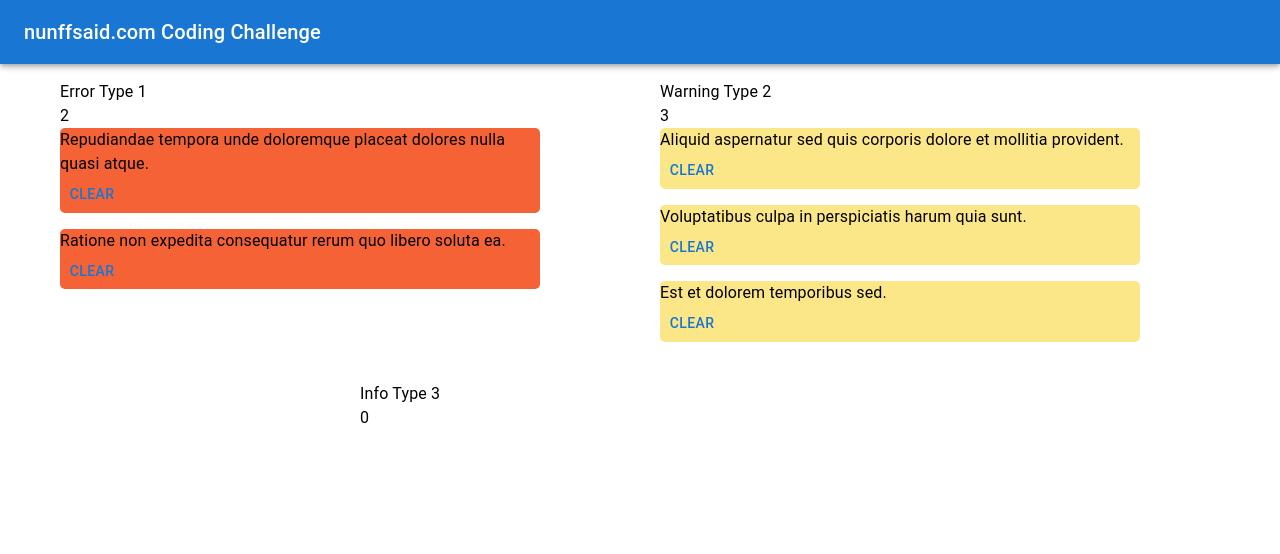
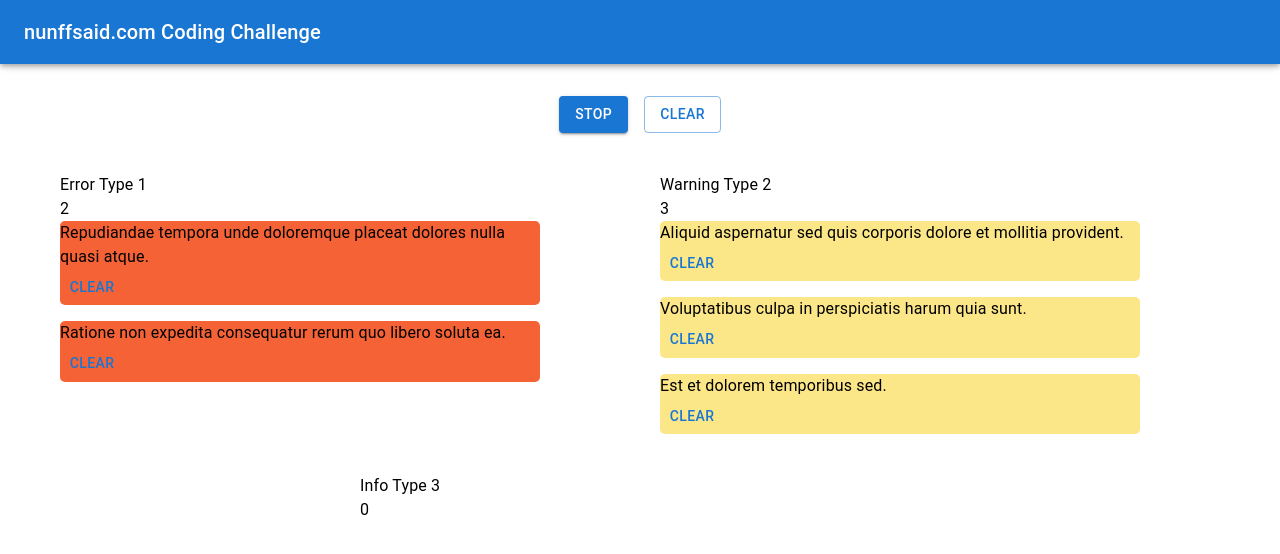
Before and after one commit to f1lander/nuffsaid-challenge, a React (Create React App) app: page / in a window 1280 px wide. Shown: the top 554 px of the page. Built offline with nearby package versions, Linux system fonts and the light colour scheme.

Commit message:
adds stop and clear all message

```diff
--- a/src/Api.ts
+++ b/src/Api.ts
@@ -1,12 +1,8 @@
 import random from 'lodash/random';
 import faker from 'faker';
 import { Observable } from 'rxjs';
-import { Priority } from './types';
+import { Message, Priority } from './types';
 
-export interface Message {
-  message: string;
-  priority: Priority;
-}
 
 const observable = new Observable<Message>(subscriber => {
   const generate = () => {
--- a/src/App.tsx
+++ b/src/App.tsx
@@ -1,29 +1,52 @@
 import React, { useEffect, useState } from "react";
-import { Grid, Box } from "@mui/material";
-import generateMessage, { Message } from "./Api";
+import { Grid, Box, Button } from "@mui/material";
+import generateMessage from "./Api";
 import { MessageContainer } from "./containers/MessageContainer";
-import { Priority } from "./types";
+import { Priority, Message } from "./types";
 import { MessageItem } from "./components/MessageItem";
 import AppTopBar from "./components/AppTopBar";
 
 const App: React.FC<{}> = () => {
   const [messages, setMessages] = useState<Message[]>([]);
+  const [stopMessages, setStopMessages] = useState<boolean>(false);
 
   useEffect(() => {
-    const cleanUp = generateMessage((message: Message) => {
-      setMessages((oldMessages) => [...oldMessages, message]);
-    });
-    return cleanUp;
-  }, [setMessages]);
+    if (!stopMessages) {
+      const cleanUp = generateMessage((message: Message) => {
+        setMessages((oldMessages) => [...oldMessages, message]);
+      });
+      return cleanUp;
+    }
+  }, [setMessages, stopMessages]);
 
-  const handleOnClearMessage = (message: string) => {
-    setMessages(messages.filter((msg) => msg.message !== message));
+  const handleOnClearMessage = (message?: string) => {
+    if (!message) {
+      setMessages([]);
+    } else {
+      setMessages(messages.filter((msg) => msg.message !== message));
+    }
+  };
+
+  const handleOnStop = () => {
+    setStopMessages(true);
   };
 
   return (
     <div>
       <AppTopBar />
-      <Box mt={10}>
+      <Grid container justifyContent="center" spacing={2} mt={10}>
+        <Grid item>
+          <Button onClick={() => handleOnStop()} variant="contained">
+            Stop
+          </Button>
+        </Grid>
+        <Grid item>
+          <Button variant="outlined" onClick={() => handleOnClearMessage()}>
+            Clear
+          </Button>
+        </Grid>
+      </Grid>
+      <Box mt={5}>
         <Grid spacing={5} container justifyContent="center">
           <Grid item>
             <MessageContainer title="Error Type 1">
--- a/src/types.ts
+++ b/src/types.ts
@@ -15,3 +15,8 @@ export type MessageProps = {
   message: string;
   onClear(message: string): void;
 };
+
+export interface Message {
+  message: string;
+  priority: Priority;
+}
```
